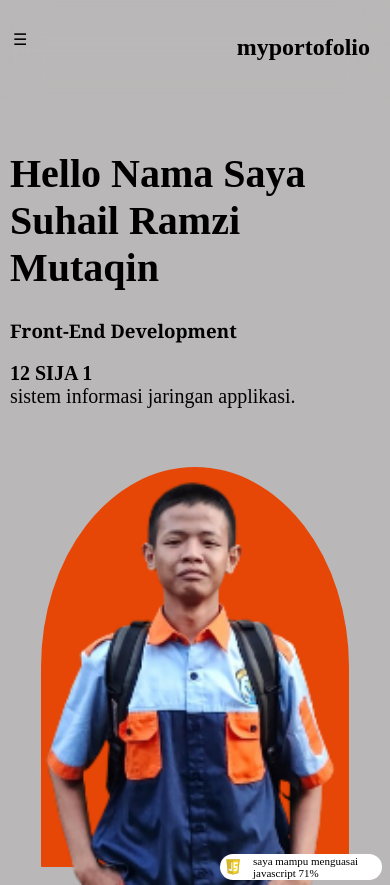
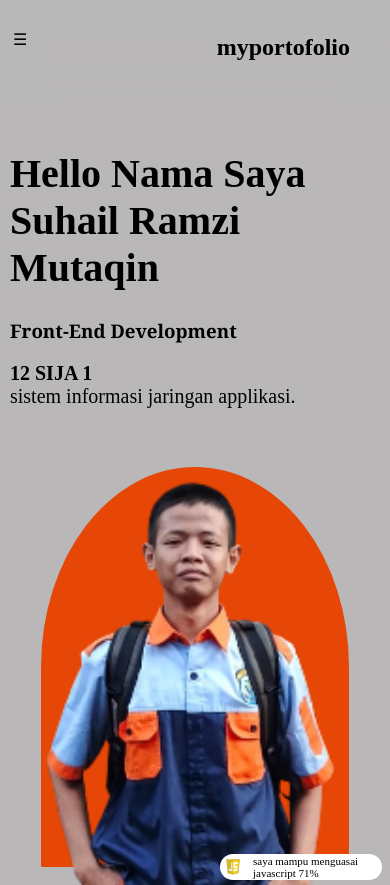
Before and after one commit to ramzimutaqin89-glitch/fotovolio-ramzi, a plain HTML site: page index.html in a window 390 px wide. Shown: the top 885 px of the page. Drawn offline with Linux system fonts and the light colour scheme.

Commit message:
Update porto.css

```diff
--- a/porto.css
+++ b/porto.css
@@ -1049,7 +1049,7 @@ color: white;
 
     .nav-brand h2{
         position: absolute;
-        right: 20px;
+        right: 40px;
     }
 
     #nav-container nav{
```
